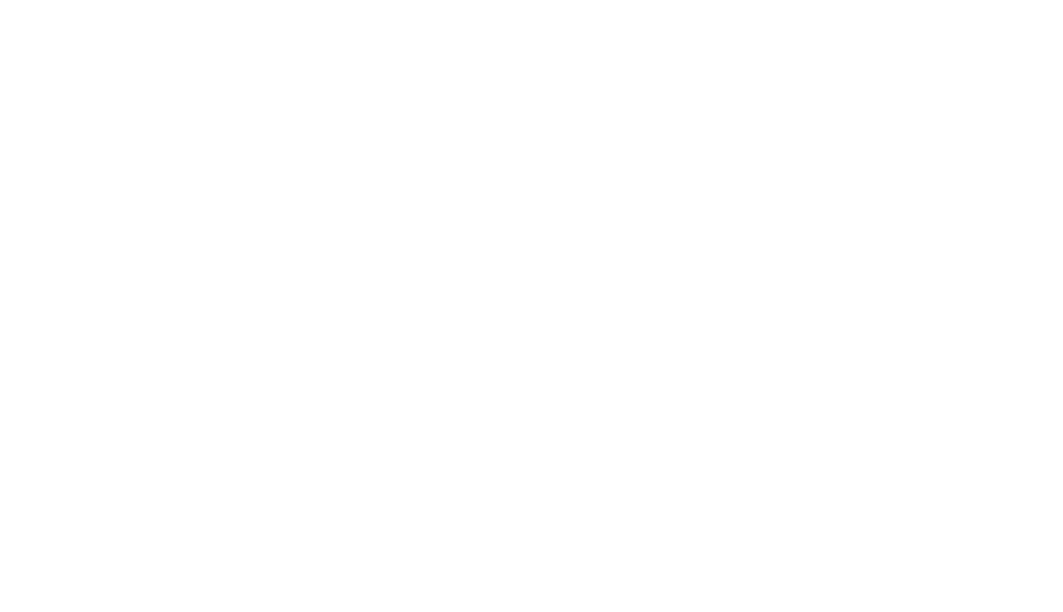
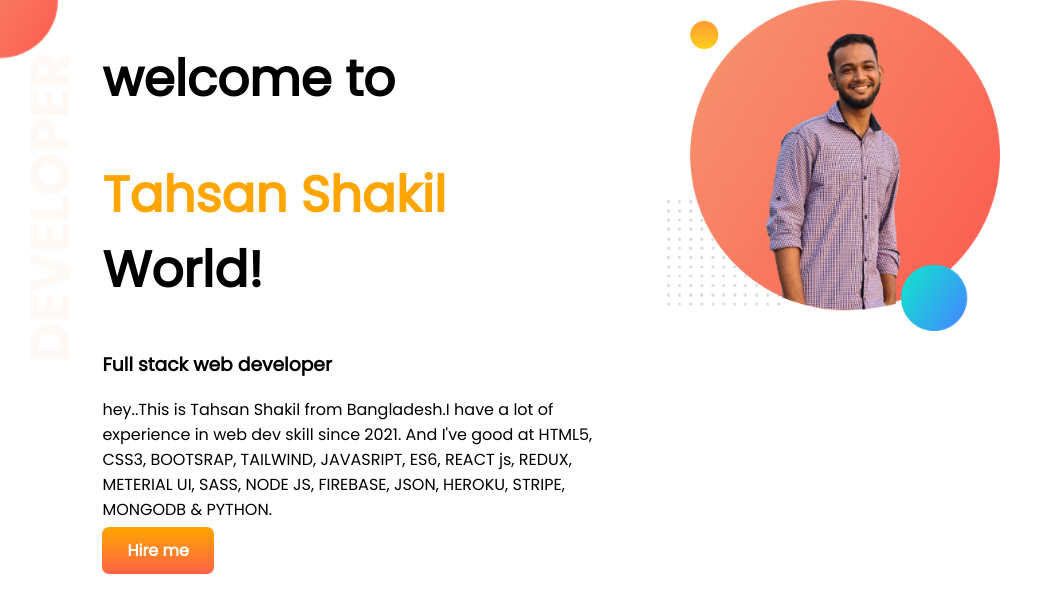
Before and after one commit to Tahsan35/developer-portfolio, a plain HTML site: page index.html in a window 1280 px wide. Shown: the whole page, without its empty margins (0-1063 px from the left). Drawn offline with Linux system fonts and the light colour scheme.

Commit message:
1st section added

```diff
--- a/index.html
+++ b/index.html
@@ -5,7 +5,40 @@
     <meta http-equiv="X-UA-Compatible" content="IE=edge" />
     <meta name="viewport" content="width=device-width, initial-scale=1.0" />
     <title>Tahsan Portfolio</title>
+    <link rel="preconnect" href="https://fonts.googleapis.com" />
+    <link rel="preconnect" href="https://fonts.gstatic.com" crossorigin />
+    <link
+      href="https://fonts.googleapis.com/css2?family=Poppins&display=swap"
+      rel="stylesheet"
+    />
     <link rel="stylesheet" href="style.css" />
   </head>
-  <body></body>
+  <body>
+    <section class="top-banner">
+      <div class="half-width">
+        <h1>welcome to</h1>
+        <h1><span class="name-color">Tahsan Shakil</span> World!</h1>
+        <h3>Full stack web developer</h3>
+        <p>
+          hey..This is Tahsan Shakil from Bangladesh.I have a lot of experience
+          in web dev skill since 2021. And I've good at HTML5, CSS3, BOOTSRAP,
+          TAILWIND, JAVASRIPT, ES6, REACT js, REDUX, METERIAL UI, SASS, NODE JS,
+          FIREBASE, JSON, HEROKU, STRIPE, MONGODB & PYTHON.
+        </p>
+        <a
+          class="link-button"
+          target="_blank"
+          href="https://www.linkedin.com/in/tahsan-shakil-5581281b7/"
+          >Hire me</a
+        >
+      </div>
+      <div>
+        <img
+          class="half-width"
+          src="show-off/my-bg.png"
+          alt="this picture is mine"
+        />
+      </div>
+    </section>
+  </body>
 </html>
--- a/style.css
+++ b/style.css
@@ -0,0 +1,32 @@
+body {
+  font-family: "Poppins", sans-serif;
+  margin: 0;
+}
+h1 {
+  font-size: 50px;
+}
+.name-color {
+  color: orange;
+}
+section {
+  display: flex;
+}
+.half-width {
+  width: 50%;
+  padding-left: 8%;
+}
+.half-width img {
+  width: 90%;
+}
+.link-button {
+  text-decoration: none;
+  background-image: linear-gradient(orange, tomato);
+  color: white;
+  font-weight: bold;
+  padding: 12px 25px;
+  border-radius: 7px;
+}
+.top-banner {
+  background-image: url(images/top-banner.png);
+  background-repeat: no-repeat;
+}
```
Also changed, not shown: images/dream-bg.png (added), images/exp-bg.png (added), images/my-bg.png (added), images/my-bg2.png (added), images/top-banner.png (added), show-off/my-bg.png (added), show-off/my-bg2.png (added), 1 other file.
